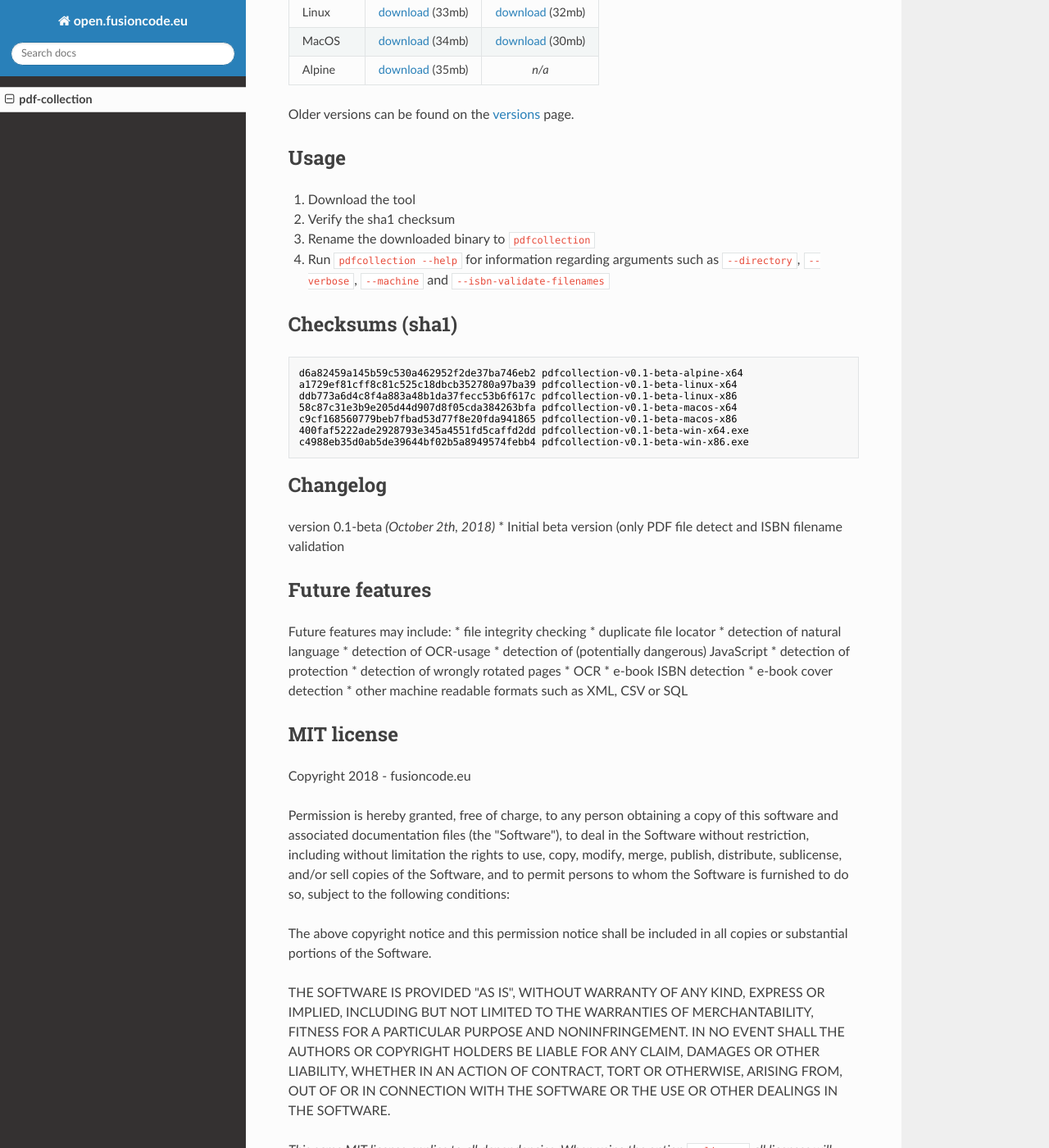
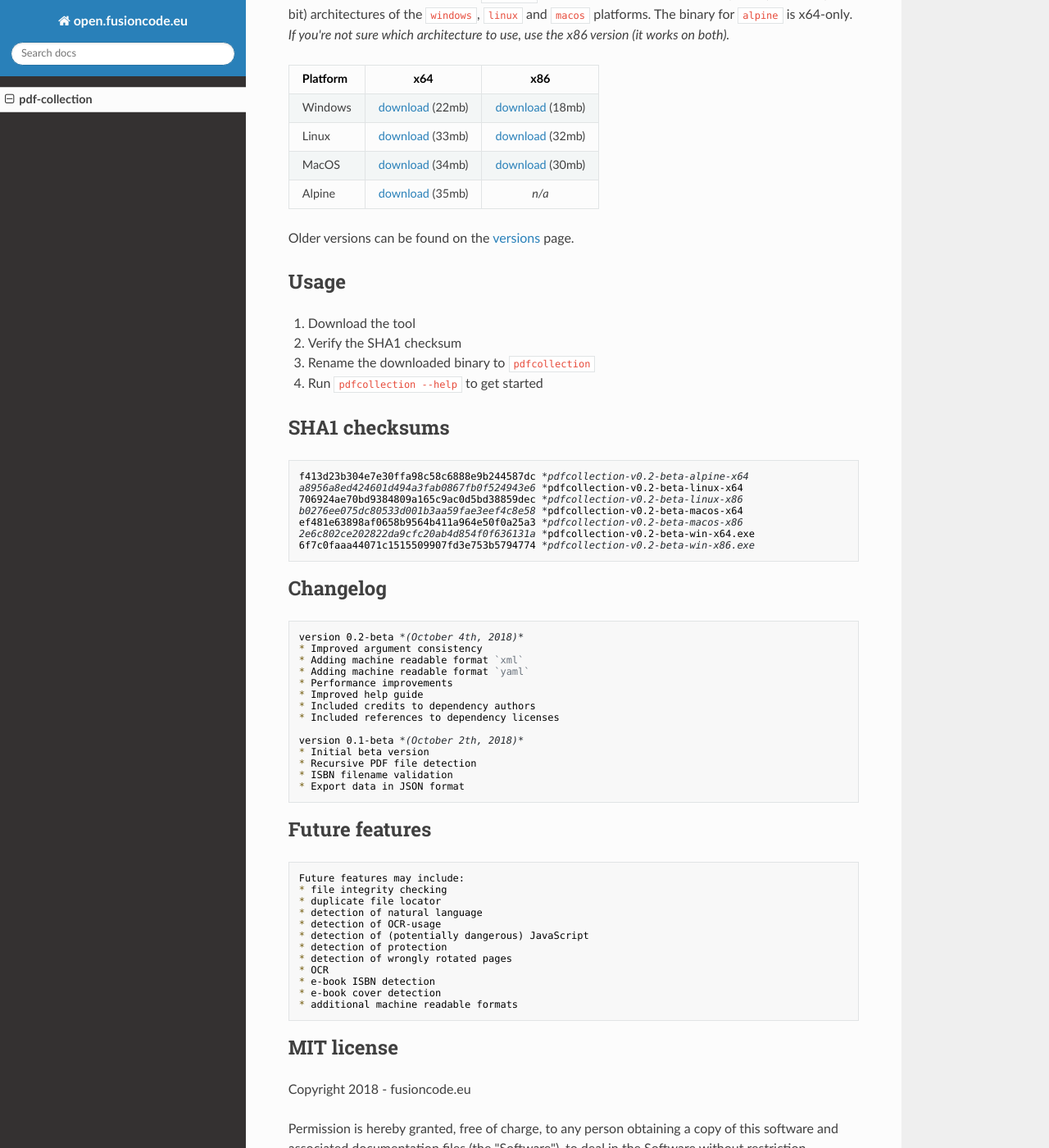
Before and after one commit to FusionCodeEU/FusionCodeEU.github.io, an MkDocs documentation site: the page built from docs/index.md, in a window 1280 px wide and 1400 px high, scrolled down 751 px. Shown: the whole window at 82% size. Built offline with MkDocs 1.6.1, drawn with Linux system fonts in a browser that asks for light colours; nearby versions of some CDN libraries; some of the changed text lies outside the part shown.

```diff
--- a/docs/index.md
+++ b/docs/index.md
@@ -1,55 +1,73 @@
 ## Purpose
-The purpose of this tool is to control and improve the quality and consistency of collections with PDF files. Even when the collection is a massive unstructured mess. Collections include but are not limited to directories with documents, e-book libraries et cetera. This command-line tool is licensed under the MIT license and therefor free for personal and commercial use.
+The purpose of this tool is to control and improve the quality and consistency of collections with PDF files. Even when the collection is a massive unstructured mess. Collections include but are not limited to directories with documents, e-book libraries et cetera. This command-line tool and it's embedded dependencies are all licensed under the MIT license and therefor free for personal and commercial use.
 
-## Current features
-Currently the tool supports recursive PDF file detection, International Standard Book Number (ISBN) filename validation using the `--isbn-validate-filenames` argument and exporting results into a machine readable format like JavaScript Object Notation (JSON) using the `--machine` argument.
+## Options
+Currently the tool supports recursive PDF file detection starting from the path specified in the `--directory=...` argument. International Standard Book Number (ISBN) filename validation using the `--isbn-validate-filenames` argument and exporting the invalid ISBN filepaths into one of the following machine readable data formats:
+* JavaScript Object Notation (JSON) using `--machine-json`
+* Extensible Markup Language (XML) using `--machine-xml`
+* YAML Ain't Markup Language (YAML) using `--machine-yaml`
 
-This tool is originally written in JavaScript using node.js and compiled for different platforms and architectures using [zeit/pkg](https://github.com/zeit/pkg).
+Choosing a machine readable data format will only work combination with the argument `--machine-print` or `--machine-file=...`.
+
+Furthermore the options `--verbose`, `--version`, `--license` and `--help` are available. See `--help` for more information regarding the use of this tool.
 
 ## Download
-The current version of this tool is `0.1-beta`. The tool is available for the x64 (64-bit) and x86 (32-bit) architectures of the `windows`, `linux` and `macos` platforms. The binary for `alpine` is x64-only. *If you're not sure which architecture to use, use the x86 version (it works on both).*
+The current version of this tool is `0.2-beta`. The tool is available for the x64 (64-bit) and x86 (32-bit) architectures of the `windows`, `linux` and `macos` platforms. The binary for `alpine` is x64-only. *If you're not sure which architecture to use, use the x86 version (it works on both).*
 
 **Platform** | **x64**       | **x86**
 :----------- |:-------------:| :-----------:
-Windows      | [download](/assets/downloads/pdf-collection/v0.1-beta/pdfcollection-v0.1-beta-win-x64.exe) (22mb) | [download](/assets/downloads/pdf-collection/v0.1-beta/pdfcollection-v0.1-beta-win-x86.exe) (18mb)
-Linux        | [download](/assets/downloads/pdf-collection/v0.1-beta/pdfcollection-v0.1-beta-linux-x64) (33mb) | [download](/assets/downloads/pdf-collection/v0.1-beta/pdfcollection-v0.1-beta-linux-x86) (32mb)
-MacOS        | [download](/assets/downloads/pdf-collection/v0.1-beta/pdfcollection-v0.1-beta-macos-x64) (34mb) | [download](/assets/downloads/pdf-collection/v0.1-beta/pdfcollection-v0.1-beta-macos-x86) (30mb)
-Alpine       | [download](/assets/downloads/pdf-collection/v0.1-beta/pdfcollection-v0.1-beta-alpine-x64) (35mb) | *n/a*
+Windows      | [download](/assets/downloads/pdf-collection/v0.2-beta/pdfcollection-v0.2-beta-win-x64.exe) (22mb) | [download](/assets/downloads/pdf-collection/v0.2-beta/pdfcollection-v0.2-beta-win-x86.exe) (18mb)
+Linux        | [download](/assets/downloads/pdf-collection/v0.2-beta/pdfcollection-v0.2-beta-linux-x64) (33mb) | [download](/assets/downloads/pdf-collection/v0.2-beta/pdfcollection-v0.2-beta-linux-x86) (32mb)
+MacOS        | [download](/assets/downloads/pdf-collection/v0.2-beta/pdfcollection-v0.2-beta-macos-x64) (34mb) | [download](/assets/downloads/pdf-collection/v0.2-beta/pdfcollection-v0.2-beta-macos-x86) (30mb)
+Alpine       | [download](/assets/downloads/pdf-collection/v0.2-beta/pdfcollection-v0.2-beta-alpine-x64) (35mb) | *n/a*
 
 Older versions can be found on the [versions](versions.md) page.
 
 ## Usage
 1. Download the tool
-2. Verify the sha1 checksum
+2. Verify the SHA1 checksum
 3. Rename the downloaded binary to `pdfcollection`
-4. Run `pdfcollection --help` for information regarding  arguments such as `--directory`, `--verbose`, `--machine` and `--isbn-validate-filenames`
+4. Run `pdfcollection --help` to get started
 
-## Checksums (sha1)
-    d6a82459a145b59c530a462952f2de37ba746eb2 pdfcollection-v0.1-beta-alpine-x64
-    a1729ef81cff8c81c525c18dbcb352780a97ba39 pdfcollection-v0.1-beta-linux-x64
-    ddb773a6d4c8f4a883a48b1da37fecc53b6f617c pdfcollection-v0.1-beta-linux-x86
-    58c87c31e3b9e205d44d907d8f05cda384263bfa pdfcollection-v0.1-beta-macos-x64
-    c9cf168560779beb7fbad53d77f8e20fda941865 pdfcollection-v0.1-beta-macos-x86
-    400faf5222ade2928793e345a4551fd5caffd2dd pdfcollection-v0.1-beta-win-x64.exe
-    c4988eb35d0ab5de39644bf02b5a8949574febb4 pdfcollection-v0.1-beta-win-x86.exe
+## SHA1 checksums
+    f413d23b304e7e30ffa98c58c6888e9b244587dc *pdfcollection-v0.2-beta-alpine-x64
+    a8956a8ed424601d494a3fab0867fb0f524943e6 *pdfcollection-v0.2-beta-linux-x64
+    706924ae70bd9384809a165c9ac0d5bd38859dec *pdfcollection-v0.2-beta-linux-x86
+    b0276ee075dc80533d001b3aa59fae3eef4c8e58 *pdfcollection-v0.2-beta-macos-x64
+    ef481e63898af0658b9564b411a964e50f0a25a3 *pdfcollection-v0.2-beta-macos-x86
+    2e6c802ce202822da9cfc20ab4d854f0f636131a *pdfcollection-v0.2-beta-win-x64.exe
+    6f7c0faaa44071c1515509907fd3e753b5794774 *pdfcollection-v0.2-beta-win-x86.exe
+
 
 ## Changelog
-version 0.1-beta *(October 2th, 2018)*
-* Initial beta version (only PDF file detect and ISBN filename validation
+    version 0.2-beta *(October 4th, 2018)*
+    * Improved argument consistency
+    * Adding machine readable format `xml`
+    * Adding machine readable format `yaml`
+    * Performance improvements
+    * Improved help guide
+    * Included credits to dependency authors
+    * Included references to dependency licenses
+
+    version 0.1-beta *(October 2th, 2018)*
+    * Initial beta version
+    * Recursive PDF file detection
+    * ISBN filename validation
+    * Export data in JSON format
 
 ## Future features
-Future features may include:
-* file integrity checking
-* duplicate file locator
-* detection of natural language
-* detection of OCR-usage
-* detection of (potentially dangerous) JavaScript
-* detection of protection
-* detection of wrongly rotated pages
-* OCR
-* e-book ISBN detection
-* e-book cover detection
-* other machine readable formats such as XML, CSV or SQL
+    Future features may include:
+    * file integrity checking
+    * duplicate file locator
+    * detection of natural language
+    * detection of OCR-usage
+    * detection of (potentially dangerous) JavaScript
+    * detection of protection
+    * detection of wrongly rotated pages
+    * OCR
+    * e-book ISBN detection
+    * e-book cover detection
+    * additional machine readable formats
 
 ## MIT license
 Copyright 2018 - fusioncode.eu
```
